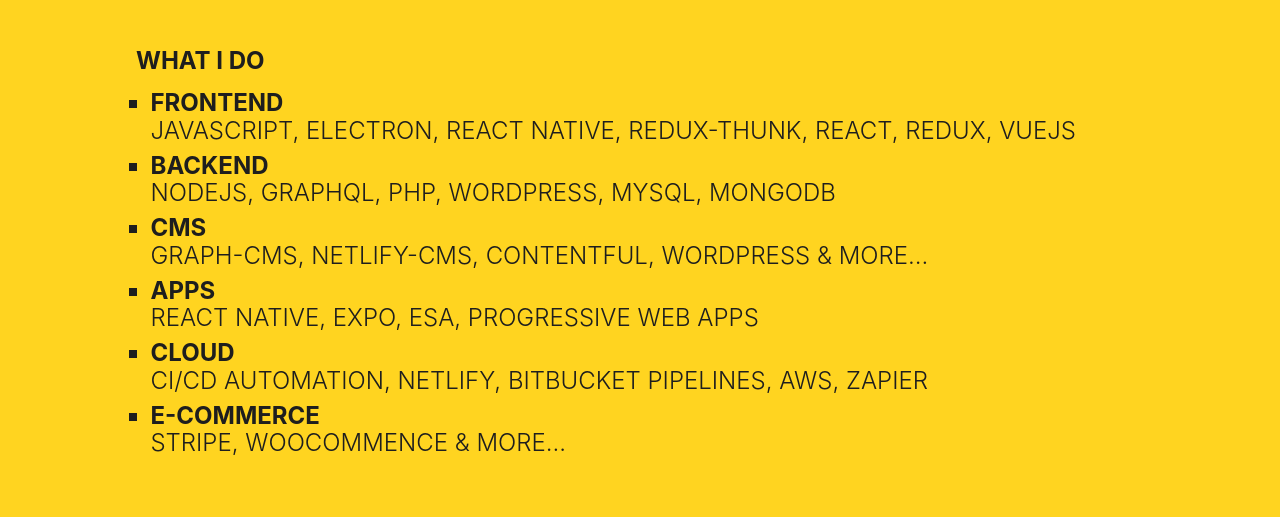
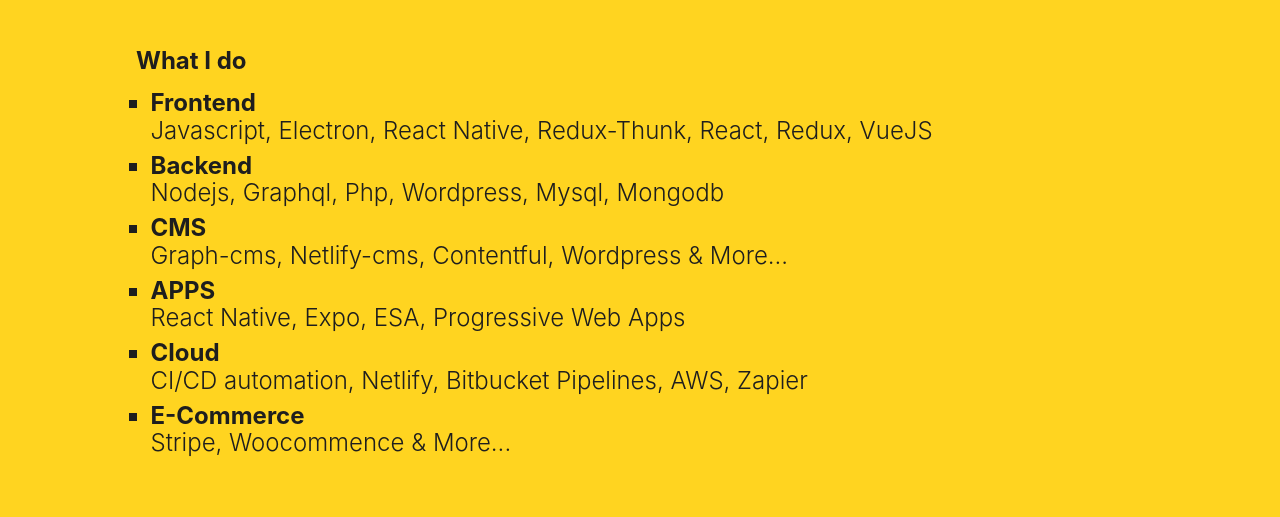
Before and after one commit to Frithir/frithirGatsby, a Gatsby site: page / in a window 1280 px wide. Shown: the part 435-952 px from the top of the page. Built offline with nearby package versions, Linux system fonts and the light colour scheme; Gatsby itself is replaced by a stand-in of ours.

Commit message:
lighten up

```diff
--- a/src/pages/globalStyles.css
+++ b/src/pages/globalStyles.css
@@ -136,9 +136,8 @@
 .cascade {
   font-family: 'Inter UI__subset', Inter UI, -apple-system, BlinkMacSystemFont,
     Segoe UI, Roboto, Helvetica Neue, Arial, sans-serif;
-  font-weight: bold;
+  font-weight: normal;
   font-size: 0.3rem;
-  text-transform: uppercase;
   padding: 1rem;
 }
 
```
